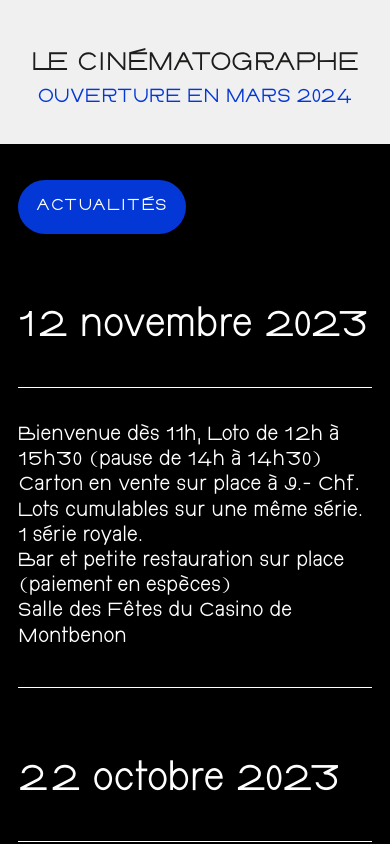
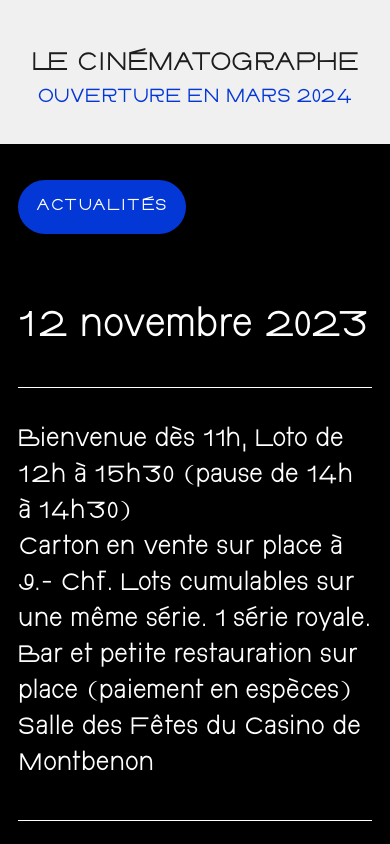
Before and after one commit to azertypow/lecinematographe.landingPage, a Vue app: page / in a window 390 px wide. Shown: the top 844 px of the page. Built offline with nearby package versions, Linux system fonts and the light colour scheme.

Commit message:
feat: remove font-size type

```diff
--- a/src/components/AppDate.vue
+++ b/src/components/AppDate.vue
@@ -48,19 +48,19 @@ defineProps<{
         padding-top: 1rem;
         padding-bottom: 1rem;
 
-        @media (max-width: 1100px) {
-            font-size: .7rem;
-            line-height: .8rem;
-            margin-top: 1rem;
-            margin-bottom: 1rem;
-        }
-
-        @media (max-width: 750px) {
-            font-size: .6rem;
-            line-height: .7rem;
-            margin-top: 1rem;
-            margin-bottom: 1rem;
-        }
+        //@media (max-width: 1100px) {
+        //    font-size: .7rem;
+        //    line-height: .8rem;
+        //    margin-top: 1rem;
+        //    margin-bottom: 1rem;
+        //}
+        //
+        //@media (max-width: 750px) {
+        //    font-size: .6rem;
+        //    line-height: .7rem;
+        //    margin-top: 1rem;
+        //    margin-bottom: 1rem;
+        //}
     }
 }
 
```
